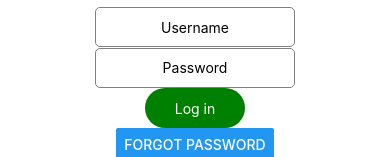
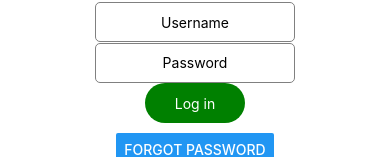
Before and after one commit to Adoyle210/Youth-For-Earthwin, a React Native app in the folder Youth-For-Earthwin/: screen /Login in a window 390 px wide. Shown: the part 503-660 px from the top of the page. Built offline with nearby package versions, Linux system fonts and the light colour scheme.

Commit message:
Adjust spacing in Login

```diff
--- a/Youth-For-Earthwin/Login.js
+++ b/Youth-For-Earthwin/Login.js
@@ -38,16 +38,16 @@ const Login = () => {
       <TextInput style={styles.inputBox} placeholder="Username" onChangeText={handleUsername} value={username} />
       <TextInput style={styles.inputBox} placeholder="Password" onChangeText={handlePassword} value={password} secureTextEntry={true}/>
       <StatusBar style="auto" />
-      <TouchableOpacity style={{backgroundColor: 'green', width: 100, height: 40, alignItems: 'center', justifyContent: 'center', borderRadius: 50}} onPress={handleLogin}>
+      <TouchableOpacity style={styles.submitButton} onPress={handleLogin}>
         <Text style={{color: 'white'}}>Log in</Text>
       </TouchableOpacity>
       <Button
         title="Forgot Password"
-        onPress={() => navigation.navigate('ForgotPassword')}
+        onPress={() => navigation.navigate('ForgotPassword')}     // TODO: Edit styling
       />
       <Button
         title="Create an Account"
-        onPress={() => navigation.navigate('AccountCreation')}
+        onPress={() => navigation.navigate('AccountCreation')}    // TODO: Edit styling
       />
     </View>
   );
```
